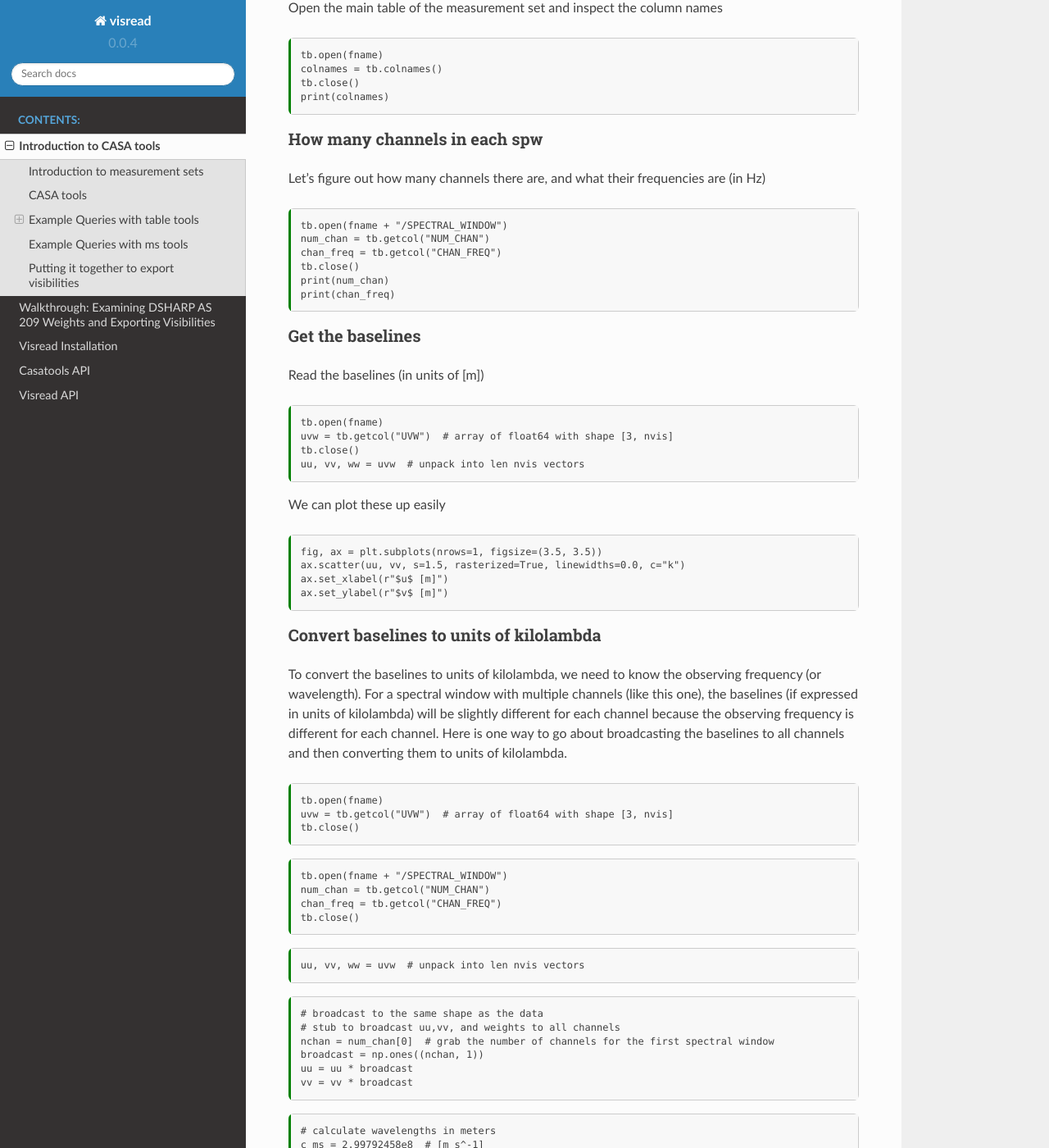
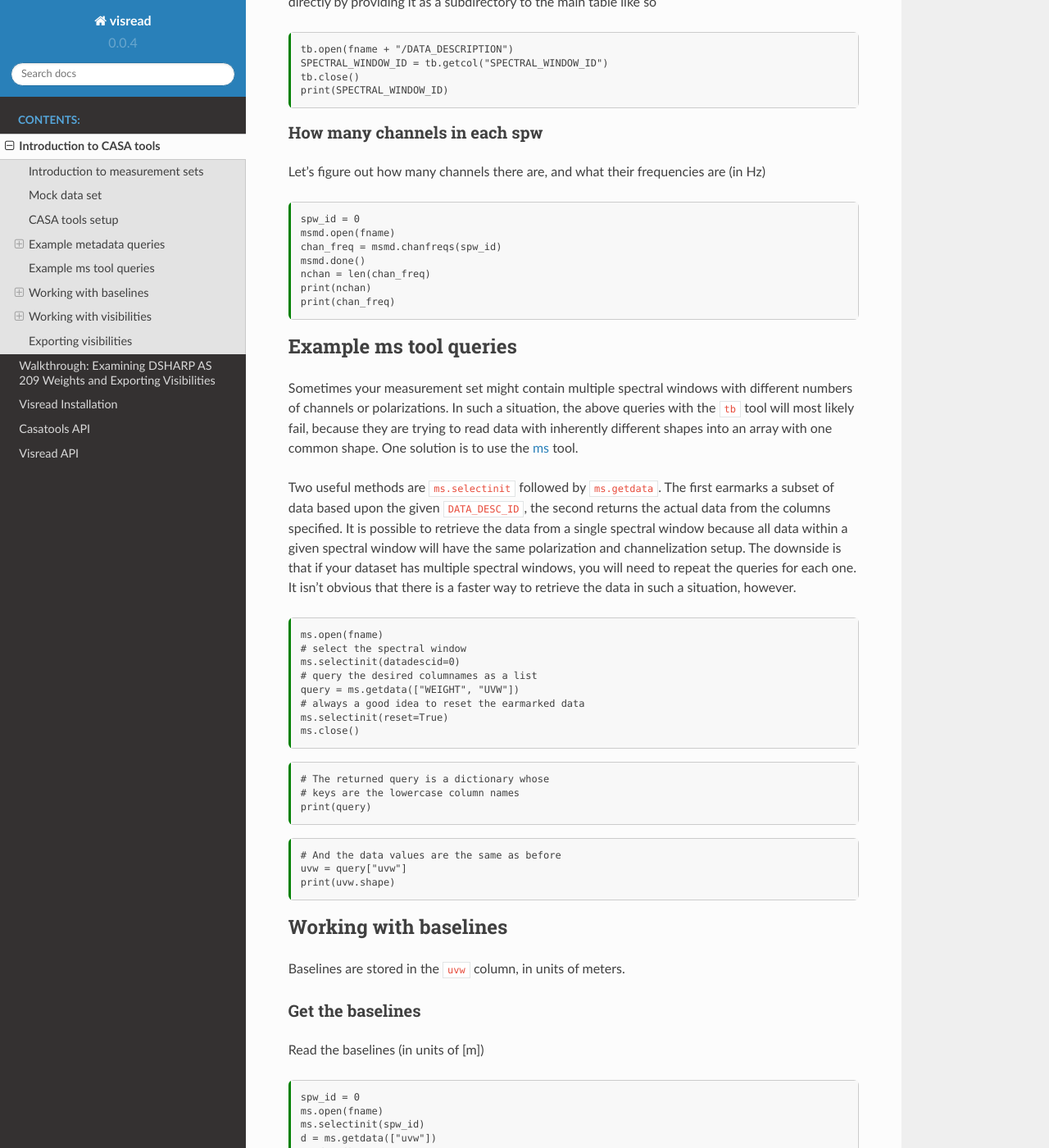
Before and after one commit to MPoL-dev/visread, a Sphinx documentation site: the page built from docs/tutorials/introduction_to_casatools.md, in a window 1280 px wide and 1400 px high, scrolled down 2729 px. Shown: the whole window at 82% size. Built offline with Sphinx 7.4.7 and the Read the Docs theme 2.0.0, drawn with Linux system fonts in a browser that asks for light colours; some of the changed text lies outside the part shown.

Commit message:
edited tutorial

````diff
--- a/docs/casatools-api.rst
+++ b/docs/casatools-api.rst
@@ -48,4 +48,4 @@
 table
 -----
 
-Compared to `ms`, the `table <https://casadocs.readthedocs.io/en/stable/api/tt/casatools.table.html>`_ tool is a more direct way to access the sub-tables within a measurement set. If you are working with a measurement set that only contains a single spectral window, you may find these routines useful. In practice, though, we tend to prefer using a combination of the ``msmetadata`` and ``ms`` tools because of their ability to handle measurement sets with heterogeneous spectral windows.
+Compared to `ms`, the `table <https://casadocs.readthedocs.io/en/stable/api/tt/casatools.table.html>`_ tool is a more direct way to access the sub-tables within a measurement set. If you are working with a measurement set that only contains a single spectral window, you may find these routines useful. In practice, though, we tend to prefer a combination of the ``msmetadata`` and ``ms`` tools because of their ability to handle measurement sets with heterogeneous spectral windows.
--- a/docs/tutorials/introduction_to_casatools.md
+++ b/docs/tutorials/introduction_to_casatools.md
@@ -32,21 +32,19 @@
 
 A good first task is to load up an interactive prompt of CASA and work through the [Data Examination](https://casadocs.readthedocs.io/en/stable/notebooks/data_examination.html) routines like ``listobs`` and ``plotms`` to familiarize yourself with the basic structure of your measurement set.
 
-It will be very helpful to know things like how many spectral windows there are, how many execution blocks there are, and what targets were observed. Hopefully you've already ``split`` out your data such that it only contains the target under consideration and does not include any extra calibrator targets.
+It will be very helpful to know things like how many spectral windows there are, how many execution blocks there are, and what targets were observed. Hopefully you've already ``split`` out your data such that it only contains the target under consideration and does not include any extra calibrator targets, which can simplify many of the queries.
 
-CASA provides the ``casabrowser/browsetable``tool, which is very handy for graphically exploring the structure and contents of this relational database. If something about the structure of the measurement set doesn't make sense, it's usually a good idea to open up ``browsetable`` and dig into the structure of the individual tables.
+CASA also provides the ``casabrowser/browsetable``tool, which is very handy for graphically exploring the structure and contents of this relational database. If something about the structure of the measurement set doesn't make sense, it's usually a good idea to open up ``browsetable`` and dig into the structure of the individual tables.
 
 
-## CASA tools
-CASA provides a set of lower-level "tools" for direct interaction with the measurement set contents. The full API list is available [here](https://casadocs.readthedocs.io/en/stable/api/casatools.html).
+## Mock data set
 
-To experiment with reading and plotting visibilities, we'll use a measurement set that we prepared using simobserve. The full commands to generate the measurement set are available via the `mpoldatasets` package [here](https://github.com/MPoL-dev/mpoldatasets/blob/main/products/ALMA-logo/simobserve_cube.py).
-
-You can access the CASA tools from within your Python environment if you've successfully installed ``casatools`` package. If you are unable to install the modular package, you can always use the casatools directly inside of the monolithic CASA intepreter. If you're working directly within the CASA interpreter, you can skip this section and move directly to the example queries.
+To experiment with reading and plotting visibilities, we'll use a measurement set that we prepared using simobserve. The full commands to generate the measurement set are available via the `mpoldatasets` package [here](https://github.com/MPoL-dev/mpoldatasets/blob/main/products/ALMA-logo/simobserve_cube.py), but you could just as easily use your own measurement set. You can download the measurement set using the following commands.
 
 ```{code-cell}
 import numpy as np
 import matplotlib.pyplot as plt
+from astropy.constants import c
 from astropy.utils.data import download_file
 import tempfile
 import tarfile
@@ -85,41 +83,25 @@
 fname = "logo_cube.noise.ms"
 ```
 
-If you're working with your own measurement set, you can start directly from here.
+If you're working with your own measurement set, you can start from the next section.
 
-Let's import and then instantiate the relevant CASA tools, [table](https://casa.nrao.edu/casadocs-devel/stable/global-tool-list/tool_table/methods) and [ms](https://casa.nrao.edu/casadocs-devel/stable/global-tool-list/tool_ms/methods).
+
+## CASA tools setup
+CASA provides a set of lower-level "tools" for direct interaction with the measurement set contents. The full API list is available [here](https://casadocs.readthedocs.io/en/stable/api/casatools.html). You can access the CASA tools from within your Python environment if you've successfully installed ``casatools`` package. If you are unable to install the modular package, you can always use the casatools directly inside of the monolithic CASA intepreter. If you're working directly within the CASA interpreter, you can skip this section and move directly to the example queries.
+
+Let's import and then instantiate the relevant CASA tools, [msmetadata](https://casadocs.readthedocs.io/en/stable/api/tt/casatools.msmetadata.html#casatools.msmetadata), [ms](https://casadocs.readthedocs.io/en/stable/api/tt/casatools.ms.html), and [table](https://casadocs.readthedocs.io/en/stable/api/tt/casatools.table.html).
 
 ```{code-cell}
 import casatools
 ```
 
 ```{code-cell}
+msmd = casatools.msmetadata()
+ms = casatools.ms()
 tb = casatools.table()
-ms = casatools.ms()
 ```
 
-## Example Queries with table tools
-The following are some examples of simple queries you might like to do for a simply structured measurement set using the `tb` tool. If they don't work, you might look using the `ms` tool, described at the bottom of the page.
-
-
-### Unique spectral window IDs
-Get the indexes of the unique spectral windows, typically indexed by the ``DATA_DESC_ID``
-
-```{code-cell}
-tb.open(fname)
-spw_id = tb.getcol("DATA_DESC_ID")  # array of int with shape [npol, nchan, nvis]
-tb.close()
-print(np.unique(spw_id))
-```
-
-``DATA_DESC_ID`` might not always be a perfect stand-in for ``SPECTRAL_WINDOW_ID``, see the [data description table](https://casa.nrao.edu/casadocs-devel/stable/casa-fundamentals/measurement-set) for more information. You could also try accessing the ``DATA_DESCRIPTION`` table directly by providing it as a subdirectory to the main table like so
-
-```{code-cell}
-tb.open(fname + "/DATA_DESCRIPTION")
-SPECTRAL_WINDOW_ID = tb.getcol("SPECTRAL_WINDOW_ID")
-tb.close()
-print(SPECTRAL_WINDOW_ID)
-```
+## Example metadata queries
 
 ### Column names of main table
 Open the main table of the measurement set and inspect the column names
@@ -131,29 +113,86 @@
 print(colnames)
 ```
 
+### Unique spectral window IDs
+Get the indexes of the unique spectral windows, typically indexed by the ``DATA_DESC_ID``
+
+```{code-cell}
+msmd.open(fname)
+spws = msmd.datadescids()
+msmd.done()
+print(spws)
+```
+
+``DATA_DESC_ID`` might not always be a perfect stand-in for ``SPECTRAL_WINDOW_ID``, see the [data description table](https://casadocs.readthedocs.io/en/stable/notebooks/casa-fundamentals.html#MeasurementSet-Basics) for more information. You could also try accessing the ``DATA_DESCRIPTION`` table directly by providing it as a subdirectory to the main table like so
+
+```{code-cell}
+tb.open(fname + "/DATA_DESCRIPTION")
+SPECTRAL_WINDOW_ID = tb.getcol("SPECTRAL_WINDOW_ID")
+tb.close()
+print(SPECTRAL_WINDOW_ID)
+```
+
 ### How many channels in each spw
 Let's figure out how many channels there are, and what their frequencies are (in Hz)
 
 ```{code-cell}
-tb.open(fname + "/SPECTRAL_WINDOW")
-num_chan = tb.getcol("NUM_CHAN")
-chan_freq = tb.getcol("CHAN_FREQ")
-tb.close()
-print(num_chan)
+spw_id = 0
+msmd.open(fname)
+chan_freq = msmd.chanfreqs(spw_id)
+msmd.done()
+nchan = len(chan_freq)
+print(nchan)
 print(chan_freq)
 ```
+
+
+## Example ms tool queries
+Sometimes your measurement set might contain multiple spectral windows with different numbers of channels or polarizations. In such a situation, the above queries with the ``tb`` tool will most likely fail, because they are trying to read data with inherently different shapes into an array with one common shape. One solution is to use the [ms](https://casa.nrao.edu/casadocs-devel/stable/global-tool-list/tool_ms/methods) tool.
+
+Two useful methods are ``ms.selectinit`` followed by ``ms.getdata``. The first earmarks a subset of data based upon the given ``DATA_DESC_ID``, the second returns the actual data from the columns specified. It is possible to retrieve the data from a single spectral window because all data within a given spectral window will have the same polarization and channelization setup. The downside is that if your dataset has multiple spectral windows, you will need to repeat the queries for each one. It isn't obvious that there is a faster way to retrieve the data in such a situation, however.
+
+```{code-cell}
+ms.open(fname)
+# select the spectral window
+ms.selectinit(datadescid=0)
+# query the desired columnames as a list
+query = ms.getdata(["WEIGHT", "UVW"])
+# always a good idea to reset the earmarked data
+ms.selectinit(reset=True)
+ms.close()
+```
+
+```{code-cell}
+# The returned query is a dictionary whose
+# keys are the lowercase column names
+print(query)
+```
+
+```{code-cell}
+# And the data values are the same as before
+uvw = query["uvw"]
+print(uvw.shape)
+```
+
+
+## Working with baselines
+
+Baselines are stored in the `uvw` column, in units of meters.
 
 ### Get the baselines
 Read the baselines (in units of [m])
 
 ```{code-cell}
-tb.open(fname)
-uvw = tb.getcol("UVW")  # array of float64 with shape [3, nvis]
-tb.close()
-uu, vv, ww = uvw  # unpack into len nvis vectors
+spw_id = 0
+ms.open(fname)
+ms.selectinit(spw_id)
+d = ms.getdata(["uvw"])
+ms.done()
+# d["uvw"] is an array of float64 with shape [3, nvis]
+uu, vv, ww = d["uvw"]  # unpack into len nvis vectors
 ```
 
-We can plot these up easily
+We can plot these up using matplotlib
 
 ```{code-cell}
 fig, ax = plt.subplots(nrows=1, figsize=(3.5, 3.5))
@@ -166,35 +205,16 @@
 To convert the baselines to units of kilolambda, we need to know the observing frequency (or wavelength). For a spectral window with multiple channels (like this one), the baselines (if expressed in units of kilolambda) will be slightly different for each channel because the observing frequency is different for each channel. Here is one way to go about broadcasting the baselines to all channels and then converting them to units of kilolambda.
 
 ```{code-cell}
-tb.open(fname)
-uvw = tb.getcol("UVW")  # array of float64 with shape [3, nvis]
-tb.close()
-```
-
-```{code-cell}
-tb.open(fname + "/SPECTRAL_WINDOW")
-num_chan = tb.getcol("NUM_CHAN")
-chan_freq = tb.getcol("CHAN_FREQ")
-tb.close()
-```
-
-```{code-cell}
-uu, vv, ww = uvw  # unpack into len nvis vectors
-```
-
-```{code-cell}
 # broadcast to the same shape as the data
 # stub to broadcast uu,vv, and weights to all channels
-nchan = num_chan[0]  # grab the number of channels for the first spectral window
 broadcast = np.ones((nchan, 1))
 uu = uu * broadcast
 vv = vv * broadcast
 ```
 
 ```{code-cell}
-# calculate wavelengths in meters
-c_ms = 2.99792458e8  # [m s^-1]
-wavelengths = c_ms / chan_freq[:, np.newaxis]  # m
+# calculate wavelengths for each channel, in meters
+wavelengths = c.value / chan_freq[:, np.newaxis]  # m
 ```
 
 ```{code-cell}
@@ -211,6 +231,8 @@
 ax.set_xlabel(r"$u$ [k$\lambda$]")
 ax.set_ylabel(r"$v$ [k$\lambda$]")
 ```
+
+## Working with visibilities
 
 ### Read the visibility values and inspect flags
 Visibilities are stored in the main table of the measurement set. As long as all spectral windows have the same number of channels and polarizations, it should be possible to read visibilities using the table tool. If not, try the `ms` tool.
@@ -337,36 +359,9 @@
 ax.set_ylabel(r"Amplitude [Jy]")
 ```
 
-## Example Queries with ms tools
-Sometimes your measurement set might contain multiple spectral windows with different numbers of channels or polarizations. In such a situation, the above queries with the ``tb`` tool will most likely fail, because they are trying to read data with inherently different shapes into an array with one common shape. One solution is to use the [ms](https://casa.nrao.edu/casadocs-devel/stable/global-tool-list/tool_ms/methods) tool.
 
-The two most useful methods are ``ms.selectinit`` followed by ``ms.getdata``. The first earmarks a subset of data based upon the given ``DATA_DESC_ID``, the second returns the actual data. It is possible to retrieve the data from a single spectral window because all data within a given spectral window will have the same polarization and channelization setup. The downside is that if your dataset has multiple spectral windows, you will need to repeat the queries for each one. It isn't obvious that there is a faster way to retrieve the data in such a situation, however.
-
-```{code-cell}
-ms.open(fname)
-# select the spectral window
-ms.selectinit(datadescid=0)
-# query the desired columnames as a list
-query = ms.getdata(["WEIGHT", "UVW"])
-# always a good idea to reset the earmarked data
-ms.selectinit(reset=True)
-ms.close()
-```
-
-```{code-cell}
-# The returned query is a dictionary whose
-# keys are the lowercase column names
-print(query)
-```
-
-```{code-cell}
-# And the data values are the same as before
-uvw = query["uvw"]
-print(uvw.shape)
-```
-
-## Putting it together to export visibilities
-This slightly larger example shows how to combine some of the above queries to read channel frequencies, baselines, and visibilites, and export them from the CASA environment saved as an ``*.npz`` file.
+## Exporting visibilities
+This slightly larger example shows how to combine some of the above queries to read channel frequencies, baselines, and visibilites, and export them from the CASA environment saved as an ``*.npz`` file. We use the `table` tool here, but you could also use the `ms` tool.
 
 ```{code-cell}
 # query the data
````
Also changed, not shown: other parts of docs/tutorials/introduction_to_casatools.md (+1 -1 lines).
